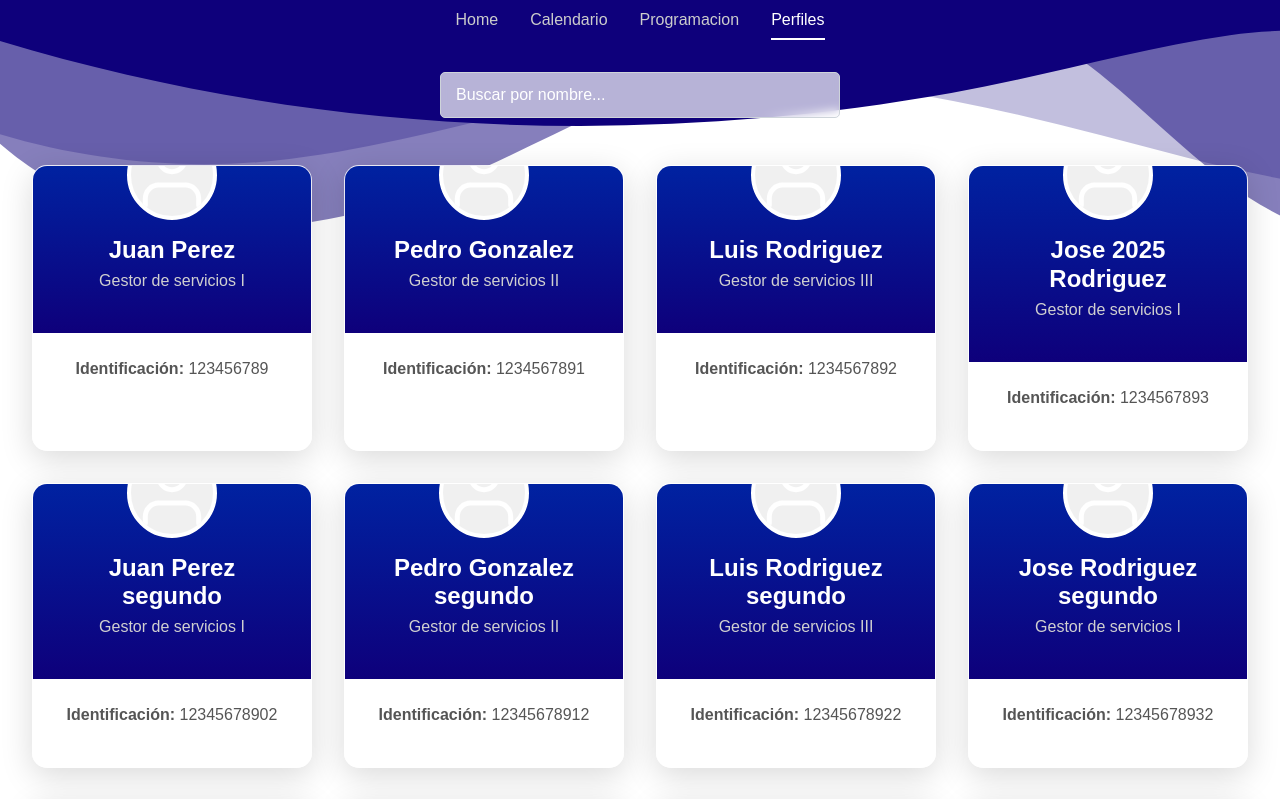
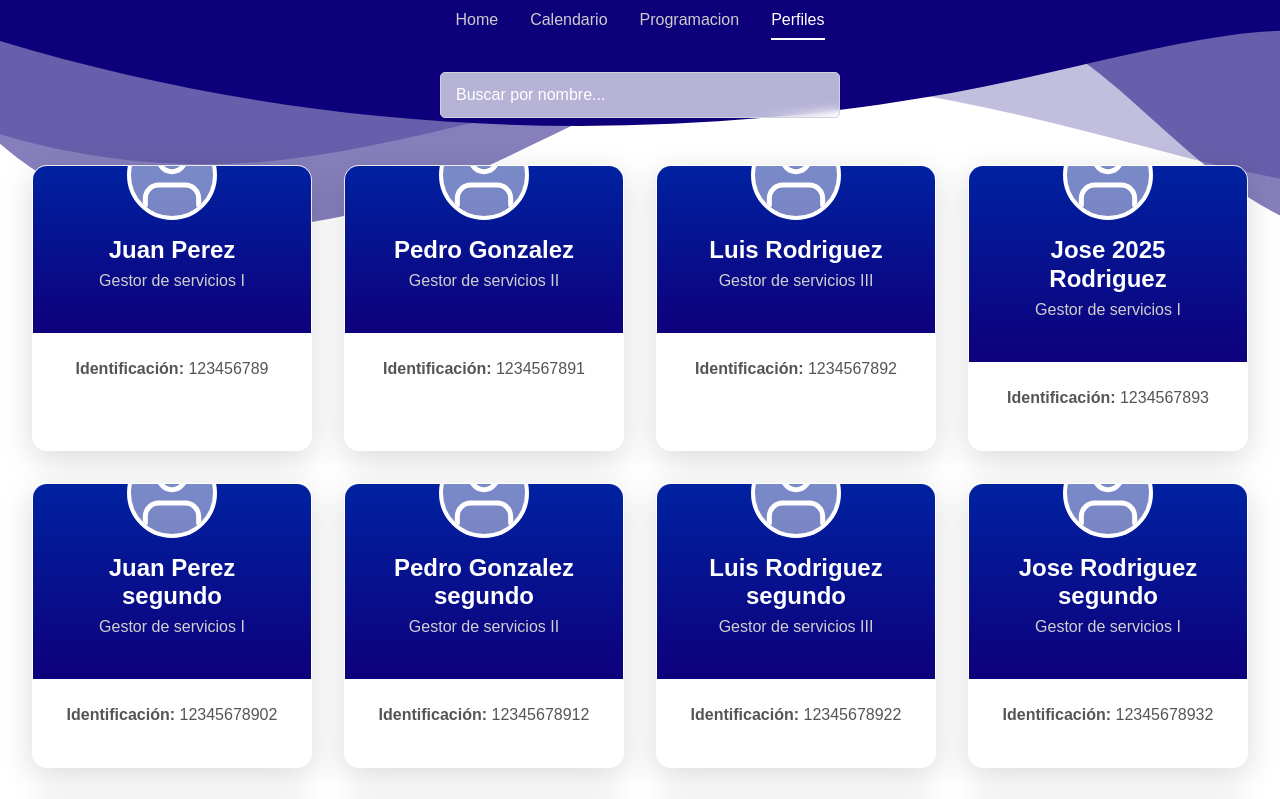
Before and after one commit to wavaronr/TurnosApp, a React (Create React App) app: page /perfiles in a window 1280 px wide. Shown: the top 799 px of the page. Built offline with nearby package versions, Linux system fonts and the light colour scheme; no server answers; sample sign-in values are in the browser's storage.

Commit message:
feat: Actualiza estilos de perfil y calendario de programación

```diff
--- a/src/components/ProgrammingCalendar.js
+++ b/src/components/ProgrammingCalendar.js
@@ -3,7 +3,7 @@ import { useCalendar } from '../context/CalendarContext.js';
 
 function ProgrammingCalendar({ date }) {
   const { people, holidays, assignedDays } = useCalendar();
-
+//console.log(holidays)
   const year = date.getFullYear();
   const month = date.getMonth();
 
--- a/src/css/Profile.css
+++ b/src/css/Profile.css
@@ -81,12 +81,12 @@
 }
 
 .profile-avatar {
-  border: 4px solid #fff;
+  border: 4px solid #ffffff;
   border-radius: 50%;
   width: 90px;
   height: 90px;
   margin: -60px auto 1rem;
-  background-color: #f0f0f0;
+  background-color: #f0f0f081;
   display: flex;
   justify-content: center;
   align-items: center;
```
